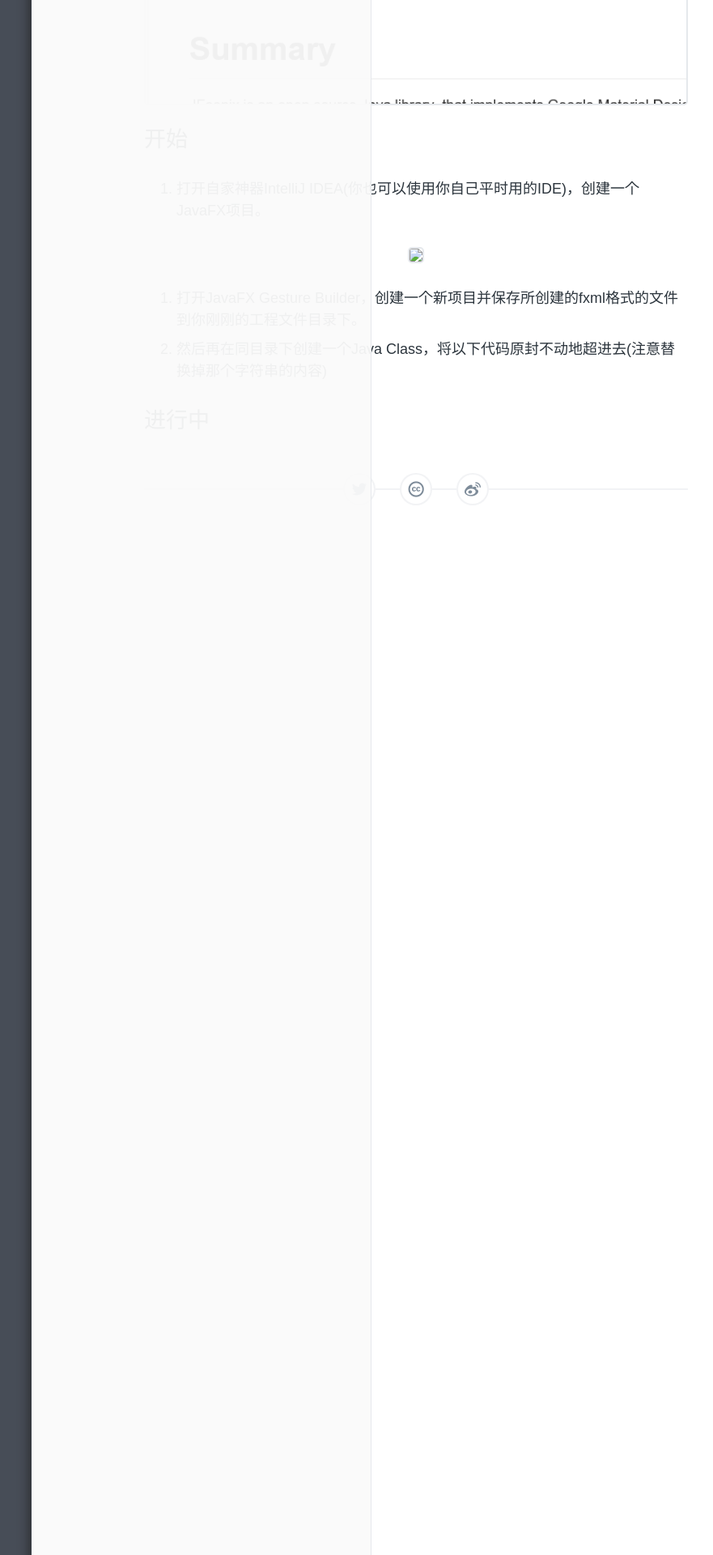
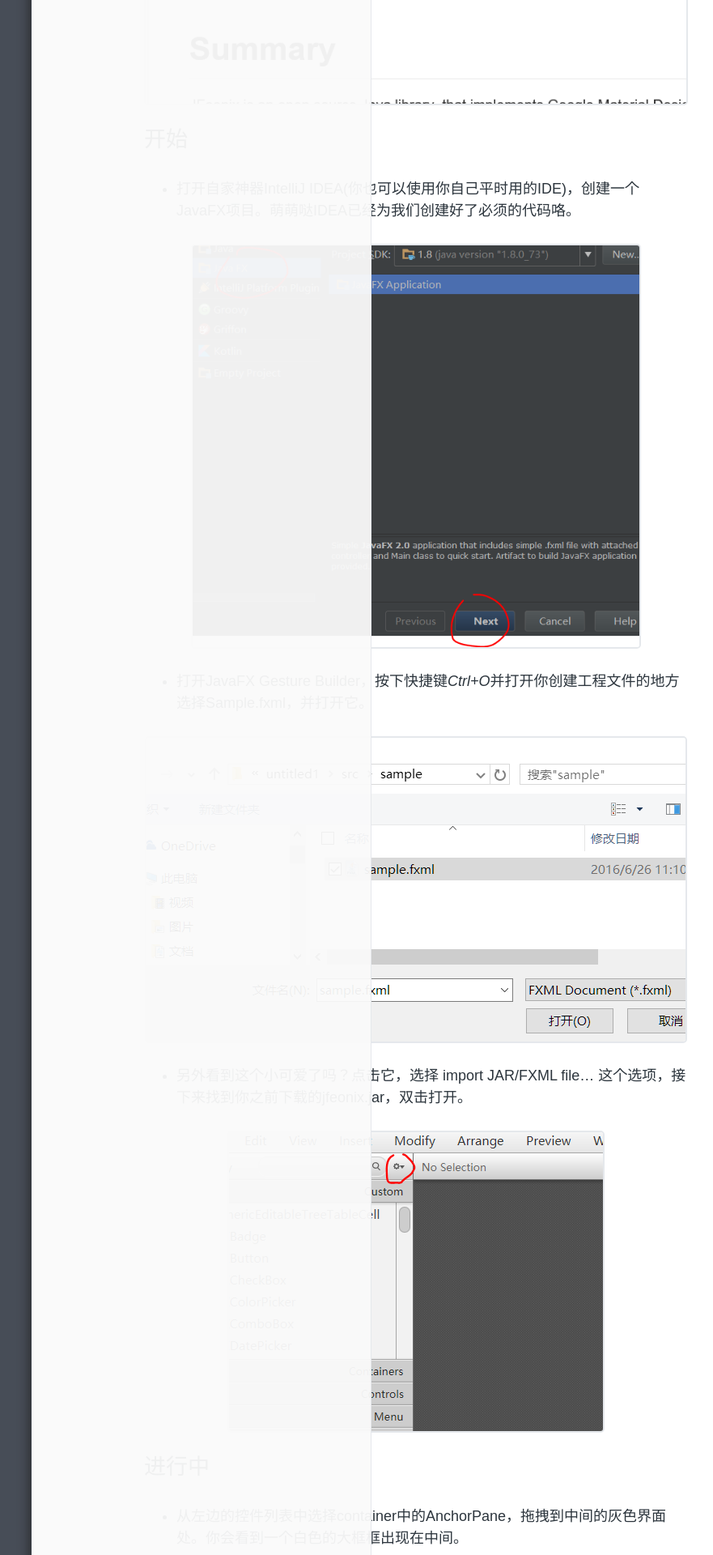
Before and after one commit to kangkangkang/ice1000.github.io, a Jekyll site: the page built from _posts/Java/2016-6-25-MDOnDesktop.md, in a window 1280 px wide. Shown: the part 1308-3228 px from the top of the page at 81% size, without its empty margins (126-1007 px from the left). Built offline with Jekyll 4.4.1, drawn with Linux system fonts in a browser that asks for light colours.

Commit message:
Signed-off-by: ice1000 <951394653@qq.com>

```diff
--- a/_posts/Java/2016-6-25-MDOnDesktop.md
+++ b/_posts/Java/2016-6-25-MDOnDesktop.md
@@ -40,13 +40,22 @@ description: Use Material Design on desktop
 
 ## 开始
 
-1. 打开自家神器IntelliJ IDEA(你也可以使用你自己平时用的IDE)，创建一个JavaFX项目。
++ 打开自家神器IntelliJ IDEA(你也可以使用你自己平时用的IDE)，创建一个JavaFX项目。萌萌哒IDEA已经为我们创建好了必须的代码咯。
 <center>
     <p><img src="/../../../assets/images/java/javafx1/1.png" align="center"></p>
 </center>
-1. 打开JavaFX Gesture Builder，创建一个新项目并保存所创建的fxml格式的文件到你刚刚的工程文件目录下。
-1. 然后再在同目录下创建一个Java Class，将以下代码原封不动地超进去(注意替换掉那个字符串的内容)
-
-
++ 打开JavaFX Gesture Builder，按下快捷键*Ctrl+O*并打开你创建工程文件的地方选择Sample.fxml，并打开它。
+<center>
+    <p><img src="/../../../assets/images/java/javafx1/3.png" align="center"></p>
+</center>
++ 另外看到这个小可爱了吗？点击它，选择 import JAR/FXML file... 这个选项，接下来找到你之前下载的jfeonix.jar，双击打开。
+<center>
+    <p><img src="/../../../assets/images/java/javafx1/4.png" align="center"></p>
+</center>
 
 ## 进行中
++ 从左边的控件列表中选择container中的AnchorPane，拖拽到中间的灰色界面处。你会看到一个白色的大框框出现在中间。
+<center>
+    <p><img src="/../../../assets/images/java/javafx1/5.png" align="center"></p>
+</center>
++ 再选择Custom中的JFXButton
```
Also changed, not shown: _posts/Java/2016-6-26-LearnIDEA.md (+2 -2 lines), assets/images/java/javafx1/1.png (added), assets/images/java/javafx1/2.png (added), assets/images/java/javafx1/3.png (added), assets/images/java/javafx1/4.png (added), assets/images/java/javafx1/5.png (added).
